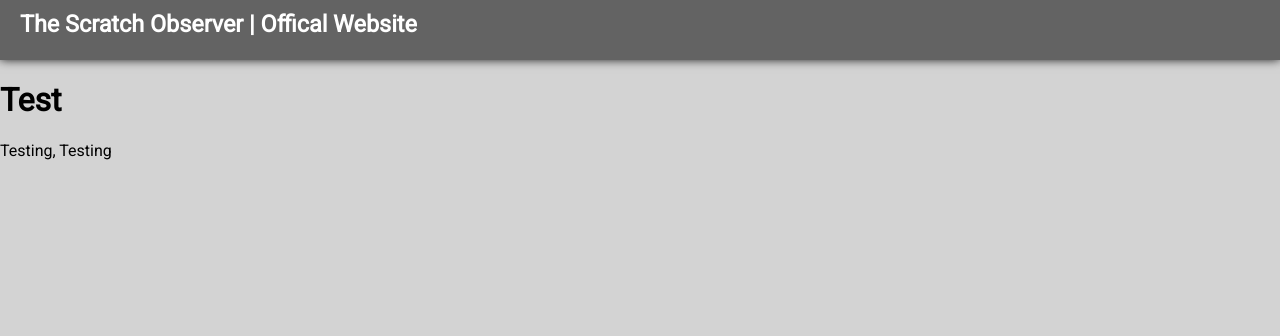
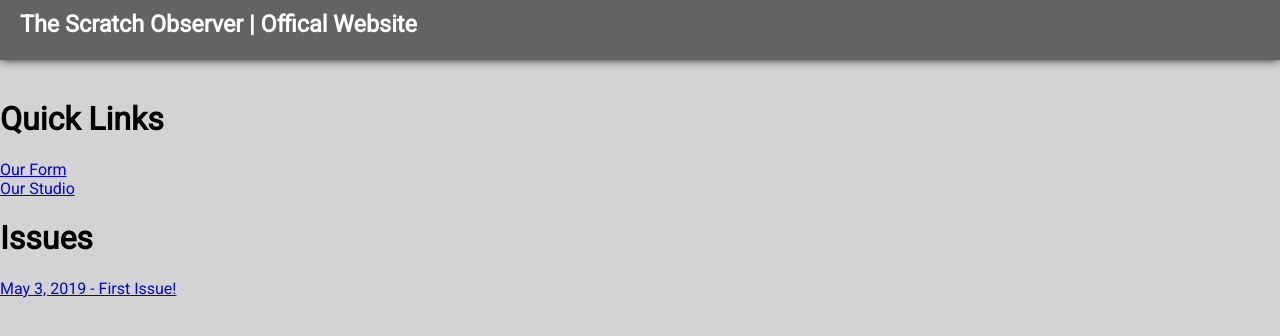
Before and after one commit to ajsya/ScratchObserver, a plain HTML site: page index.html in a window 1280 px wide. Drawn offline with Linux system fonts and the light colour scheme.

Commit message:
Update index.html

```diff
--- a/index.html
+++ b/index.html
@@ -8,9 +8,13 @@
   <body>
     <div class="navbar" style="margin 0.0em;">
       <h3 id="head_title">The Scratch Observer | Offical Website</h2>
-    </div>
-    <h1>Test</h1>
-    <p>Testing, Testing</p>
+    </div><br />
+    <h1>Quick Links</h1>
+    <a href="https://scratch.mit.edu/discuss/topic/376583/">Our Form</a><br />
+    <a href="https://scratch.mit.edu/studios/25438622/">Our Studio</a><br />
+
+    <h1>Issues</h1>
+    <a href="https://scratch.mit.edu/projects/302427147/">May 3, 2019 - First Issue!</a>
       </center>
     </span>
   </body>
```
